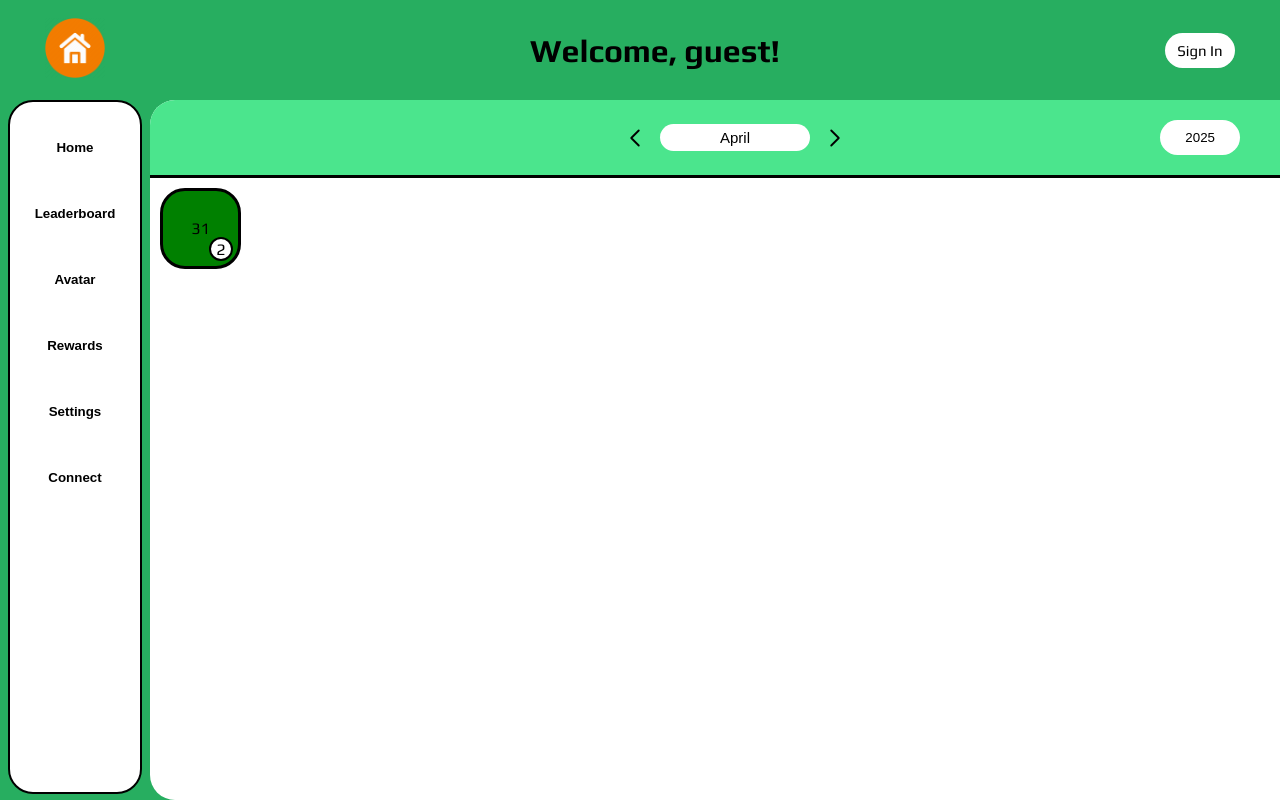
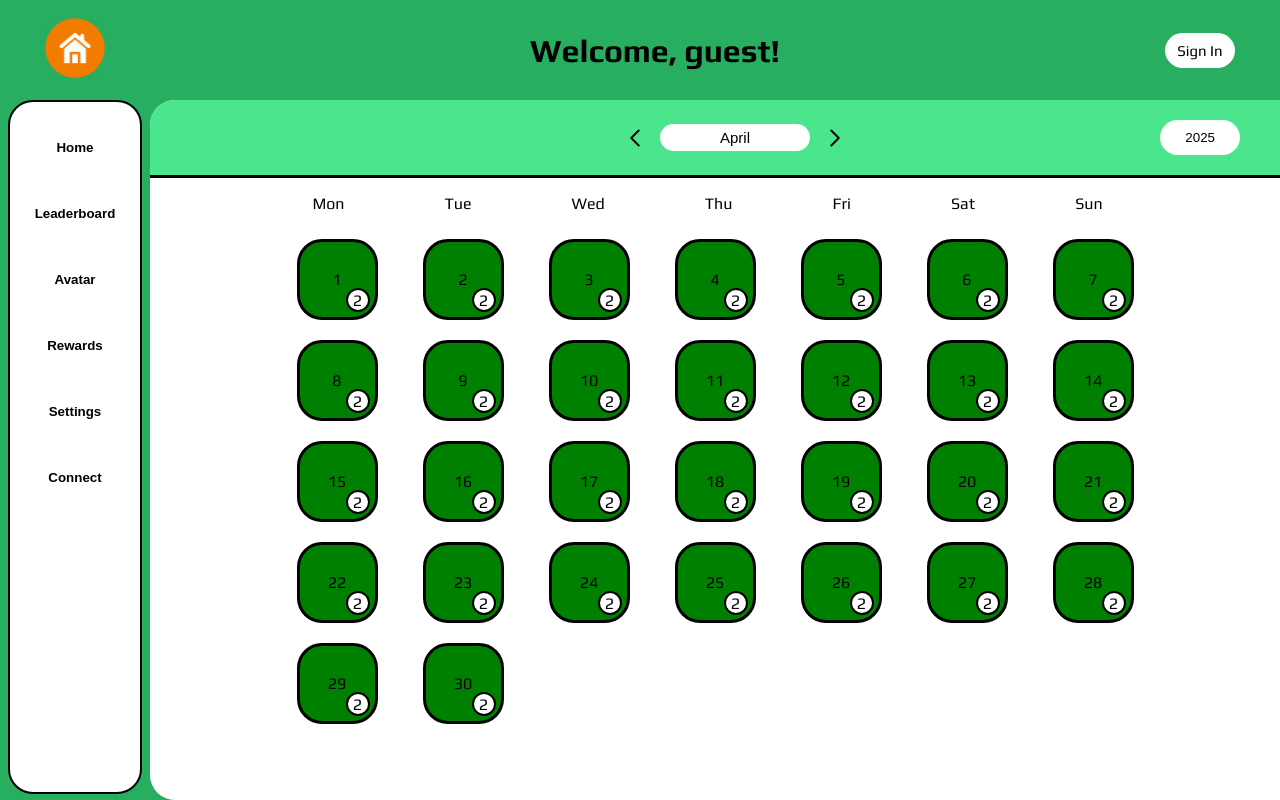
Before and after one commit to SamKhan32/ForgetMeNot, a Django app: page / in a window 1280 px wide. Run offline with Django 5.2, Linux system fonts and the light colour scheme.

Commit message:
month chips populated in main
need to keep working on this part. Work with styling and alignment so that it fits on the page neatly

```diff
--- a/main/base/templates/base/home.html
+++ b/main/base/templates/base/home.html
@@ -107,8 +107,26 @@
 
 </div>
 
-{% include "month_chip.html" %}
+<div class="align-middle  align-column">
+    <div id="days-of-the-week">
+        <p>Mon</p>
+        <p>Tue</p>
+        <p>Wed</p>
+        <p>Thu</p>
+        <p>Fri</p>
+        <p>Sat</p>
+        <p>Sun</p>
+    </div>
+    <div id="chip-grid">
 
+        {% for day in day_list %}
+
+        {% include "month_chip.html" with day=day %}
+
+        {% endfor %}
+    </div>
+
+</div>
 
 
 {% endblock %}
--- a/main/base/views.py
+++ b/main/base/views.py
@@ -8,8 +8,11 @@ from .services.canvas import fetch_canvas_assignments
 from .models import Assignment
 from django.contrib.auth.decorators import login_required
 from django.shortcuts import render, redirect
-# this is all so we can use our custom user model
 from django.contrib.auth import get_user_model
+from django.shortcuts import render
+import datetime
+import calendar
+
 User = get_user_model()
 
 def loginPage(request):
@@ -29,6 +32,8 @@ def loginPage(request):
             messages.error(request, 'Username or password is incorrect')
 
     return render(request, 'base/login.html')
+
+
 @login_required
 def sync_canvas_assignments(request):
     try:
@@ -40,6 +45,8 @@ def sync_canvas_assignments(request):
         message = str(e)
 
     return render(request, "sync_result.html", {"message": message})
+
+
 def registerPage(request):
 
     form = CustomUserCreationForm()
@@ -66,4 +73,17 @@ def logoutUser(request):
 
 
 def home(request):
-    return render(request, 'base/home.html')
+    today = datetime.date.today()
+    year = today.year
+    month = today.month
+
+    _, num_days = calendar.monthrange(year, month)
+
+    day_list = list(range(1, num_days + 1))
+
+    context = {
+        'day_list' : day_list,
+        'month': today.strftime('%B'),
+        'year': year,
+        }
+    return render(request, 'base/home.html', context)
--- a/main/templates/main.html
+++ b/main/templates/main.html
@@ -236,6 +236,7 @@
 
     /*Styling for month chips*/
     .month-chip-main-body{
+        cursor:pointer;
         position: relative;
         display: flex;
         align-items: center;
@@ -267,6 +268,49 @@
         border: 2px solid black;
     }
 
+    /*Styling for chip grid*/
+
+    #chip-grid{
+
+        display: grid;
+        grid-template-columns: repeat(7, 1fr);
+        column-gap: 25px;
+
+
+    }
+
+    #days-of-the-week{
+        width: 100%;
+        display: flex;
+        flex-direction: row;
+        justify-content: center;
+        gap: 100px;
+        margin: 0;
+        padding-right: 15px;
+        cursor: default;
+    }
+
+    /* Universal Styling */
+    .align-middle{
+        display: flex;
+        justify-content: flex-start;
+        align-items: center;
+        width: auto;
+
+    }
+
+    .align-column{
+        display: flex;
+        flex-direction: column;
+    }
+
+    .align-row{
+        display: flex;
+        flex-direction: row;
+    }
+
+
+
 </style>
 
 <script>
--- a/main/templates/month_chip.html
+++ b/main/templates/month_chip.html
@@ -1,5 +1,5 @@
 <div class="month-chip-main-body">
-    <p>31</p>
+    <p>{{ day }}</p>
     <div class="assignments-number-background">
         <div class="assignments-number">
             2
```
